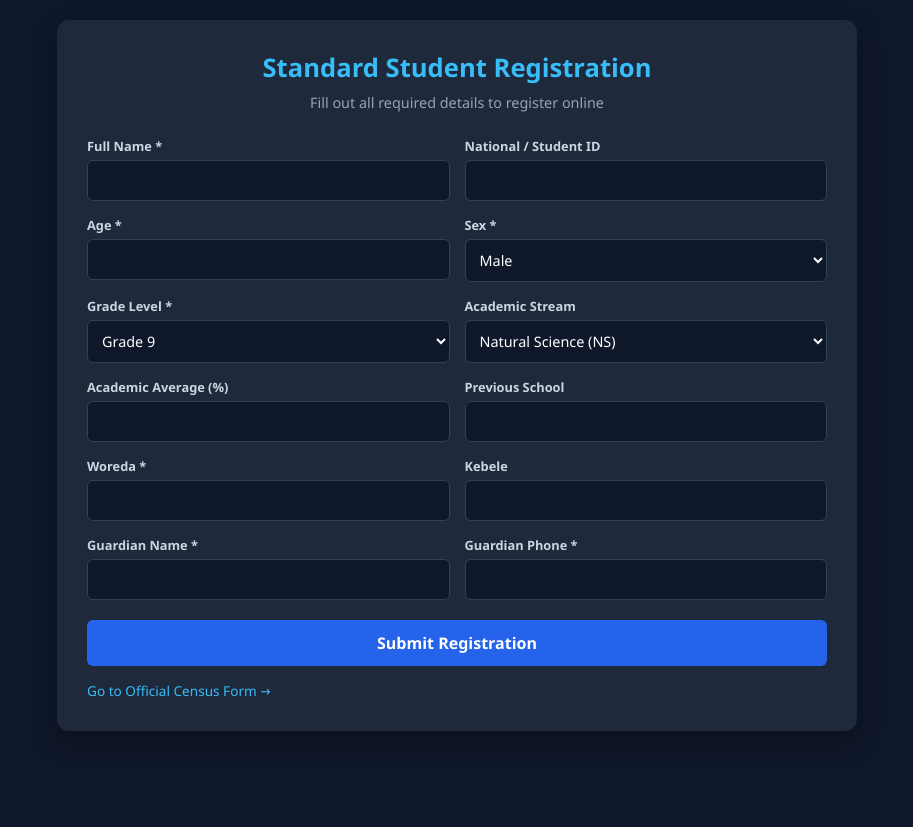
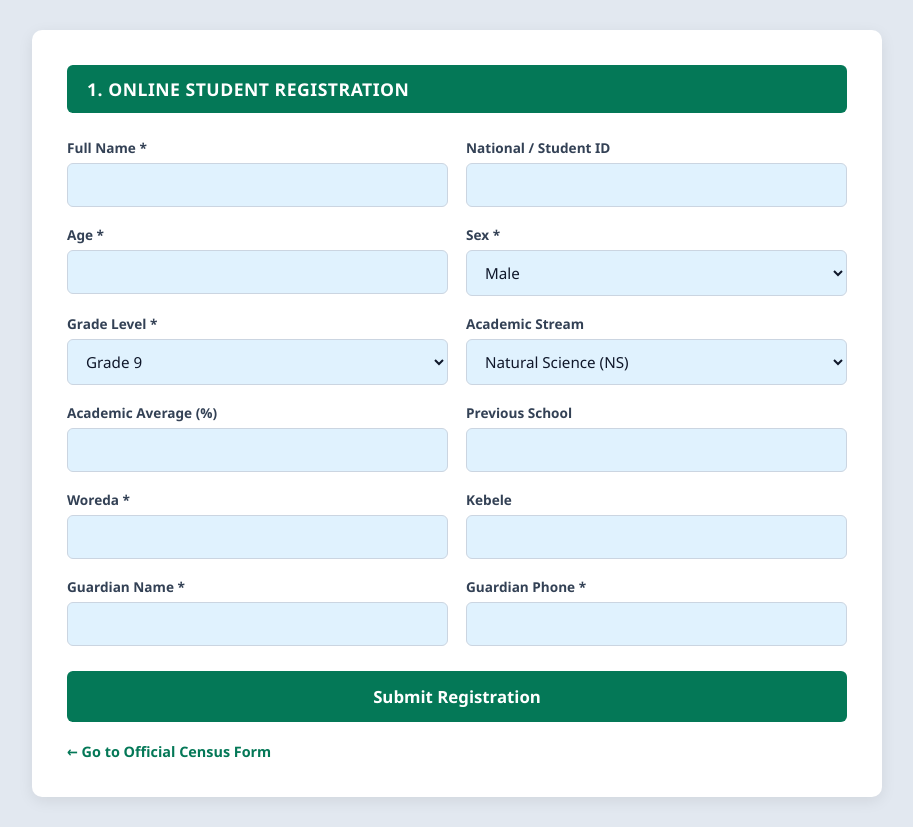
Before and after one commit to davezerihun/kiltu-kara, a website: page public/index.html in a window 1280 px wide. Shown: the whole page, without its empty margins (183-1096 px from the left). Before the commit the page ends 800 px from the top, so only its background shows below. Drawn offline with Linux system fonts and the light colour scheme.

Commit message:
Update index.html design and light green theme

```diff
--- a/public/index.html
+++ b/public/index.html
@@ -6,26 +6,32 @@
   <title>Kiltu Kara Secondary School - Online Registration</title>
   <style>
     * { box-sizing: border-box; margin: 0; padding: 0; font-family: 'Segoe UI', Tahoma, Geneva, Verdana, sans-serif; }
-    body { background-color: #0f172a; color: #f8fafc; padding: 20px; display: flex; justify-content: center; }
-    .container { background: #1e293b; width: 100%; max-width: 800px; padding: 30px; border-radius: 12px; box-shadow: 0 10px 25px rgba(0,0,0,0.3); }
-    h1 { color: #38bdf8; text-align: center; margin-bottom: 8px; font-size: 1.6rem; }
-    p.subtitle { text-align: center; color: #94a3b8; font-size: 0.9rem; margin-bottom: 25px; }
-    .form-grid { display: grid; grid-template-columns: repeat(2, 1fr); gap: 15px; }
+    body { background-color: #e2e8f0; color: #1e293b; padding: 30px 20px; display: flex; justify-content: center; }
+    .container { background: #ffffff; width: 100%; max-width: 850px; padding: 35px; border-radius: 10px; box-shadow: 0 4px 15px rgba(0,0,0,0.08); }
+
+    .header-box { background-color: #047857; color: #ffffff; padding: 12px 20px; border-radius: 6px; font-weight: 700; font-size: 1.1rem; text-transform: uppercase; margin-bottom: 25px; letter-spacing: 0.5px; }
+
+    .form-grid { display: grid; grid-template-columns: repeat(2, 1fr); gap: 18px; }
     .input-group { display: flex; flex-direction: column; }
     .input-group.full-width { grid-column: span 2; }
-    label { font-size: 0.8rem; color: #cbd5e1; margin-bottom: 5px; font-weight: 600; }
-    input, select { padding: 10px; border: 1px solid #334155; border-radius: 6px; font-size: 0.9rem; background: #0f172a; color: #fff; outline: none; }
-    input:focus, select:focus { border-color: #38bdf8; }
-    .btn-submit { width: 100%; background: #2563eb; color: white; border: none; padding: 12px; border-radius: 6px; font-weight: 700; font-size: 1rem; margin-top: 20px; cursor: pointer; }
-    .btn-submit:hover { background: #1d4ed8; }
-    .nav-link { display: inline-block; margin-top: 15px; color: #38bdf8; text-decoration: none; font-size: 0.85rem; }
-    @media (max-width: 600px) { .form-grid { grid-template-columns: 1fr; } .input-group.full-width { grid-column: span 1; } }
+
+    label { font-size: 0.85rem; color: #334155; margin-bottom: 6px; font-weight: 600; }
+
+    input, select { padding: 11px 14px; border: 1px solid #cbd5e1; border-radius: 6px; font-size: 0.95rem; background: #e0f2fe; color: #0f172a; outline: none; transition: all 0.2s ease; }
+    input:focus, select:focus { border-color: #047857; background: #ffffff; box-shadow: 0 0 0 3px rgba(4, 120, 87, 0.15); }
+
+    .btn-submit { width: 100%; background: #047857; color: white; border: none; padding: 14px; border-radius: 6px; font-weight: 700; font-size: 1.05rem; margin-top: 25px; cursor: pointer; transition: background 0.2s; }
+    .btn-submit:hover { background: #065f46; }
+
+    .nav-link { display: inline-block; margin-top: 20px; color: #047857; text-decoration: none; font-size: 0.9rem; font-weight: 600; }
+    .nav-link:hover { text-decoration: underline; }
+
+    @media (max-width: 650px) { .form-grid { grid-template-columns: 1fr; } .input-group.full-width { grid-column: span 1; } }
   </style>
 </head>
 <body>
   <div class="container">
-    <h1>Standard Student Registration</h1>
-    <p class="subtitle">Fill out all required details to register online</p>
+    <div class="header-box">1. Online Student Registration</div>
 
     <form id="onlineRegForm">
       <div class="form-grid">
@@ -91,7 +97,7 @@
       </div>
       <button type="submit" class="btn-submit">Submit Registration</button>
     </form>
-    <a href="/off_reg.html" class="nav-link">Go to Official Census Form →</a>
+    <a href="/off_reg.html" class="nav-link">← Go to Official Census Form</a>
   </div>
 
   <script>
```
